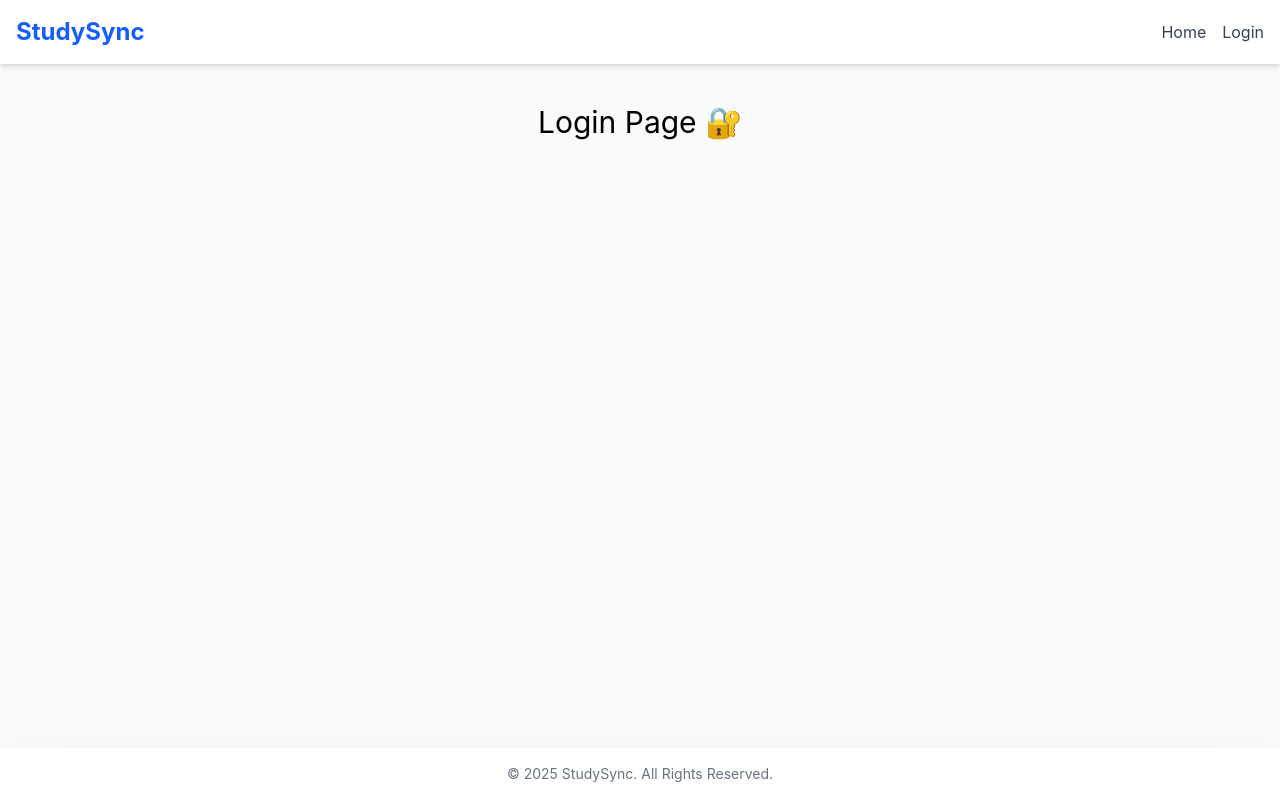
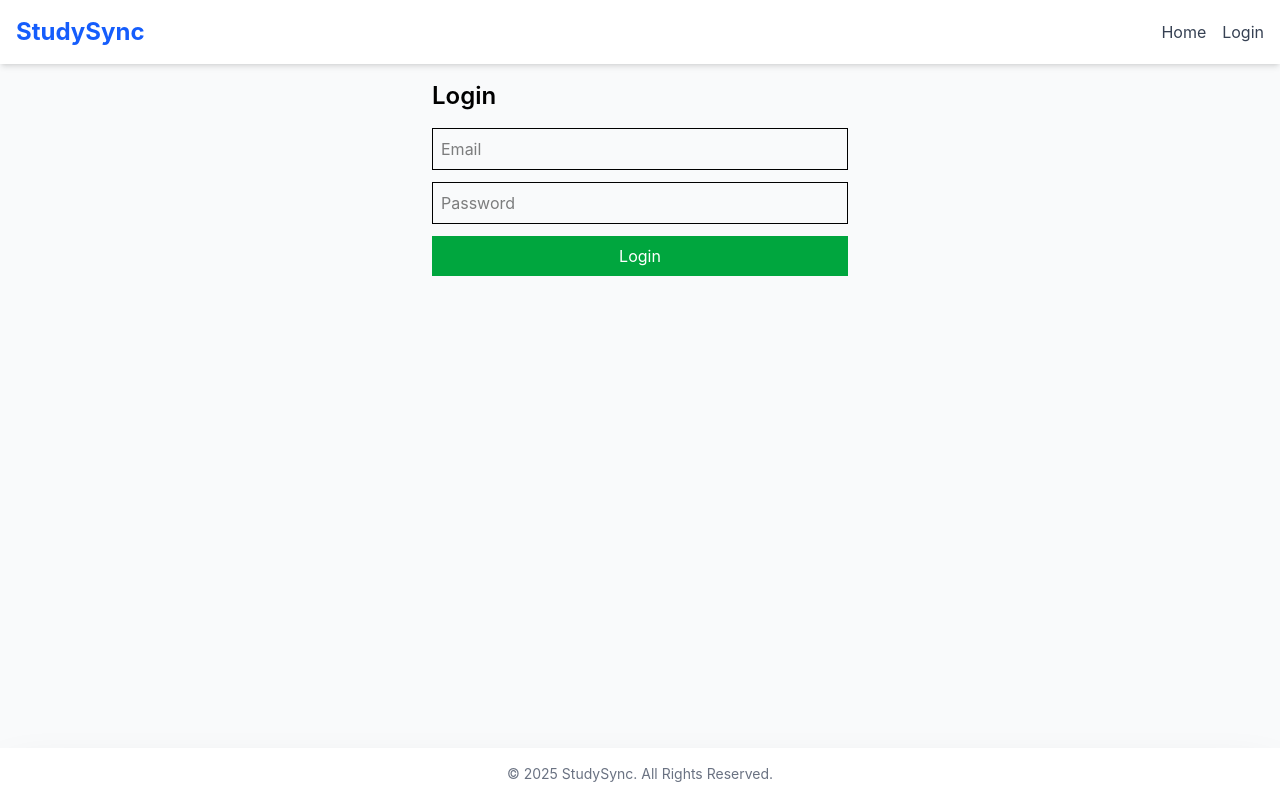
Before and after one commit to sangatrokaya/StudySync, a React (Vite) app in the folder studysync-client/: page /login in a window 1280 px wide. Built offline with nearby package versions, Linux system fonts and the light colour scheme.

Commit message:
login page created and connected to backend

```diff
--- a/studysync-client/src/pages/Loginpage.jsx
+++ b/studysync-client/src/pages/Loginpage.jsx
@@ -1,7 +1,67 @@
-import React from "react";
+import { useState } from "react";
+import axios from "axios";
+import { useNavigate } from "react-router-dom";
 
 const LoginPage = () => {
-  return <div className="p-10 text-center text-3xl">Login Page 🔐</div>;
+  const [formData, setFormData] = useState({
+    email: "",
+    password: "",
+  });
+
+  const [error, setError] = useState("");
+  const navigate = useNavigate();
+
+  const handleChange = async (e) => {
+    setFormData({ ...formData, [e.target.name]: e.target.value });
+  };
+
+  const handleSubmit = async (e) => {
+    e.preventDefault();
+    setError("");
+
+    try {
+      const res = await axios.post(
+        "http://localhost:3000/api/auth/login",
+        formData
+      );
+
+      // Save token and user to localStorage
+      localStorage.setItem("token", res.data.token);
+      localStorage.setItem("user", JSON.stringify(res.data.user));
+
+      navigate("/dashboard");
+    } catch (err) {
+      setError(err.response?.data?.message || "Login Failed!");
+    }
+  };
+
+  return (
+    <div className="max-w-md mx-auto p-4">
+      <h2 className="text-2xl font-semibold mb-4">Login</h2>
+      <form onSubmit={handleSubmit} className="space-y-3">
+        <input
+          type="email"
+          name="email"
+          placeholder="Email"
+          onChange={handleChange}
+          className="w-full border p-2"
+          required
+        />
+        <input
+          type="password"
+          name="password"
+          placeholder="Password"
+          onChange={handleChange}
+          className="w-full border p-2"
+          required
+        />
+        <button type="submit" className="w-full bg-green-600 text-white py-2">
+          Login
+        </button>
+        {error && <p className="text-red-500">{error}</p>}
+      </form>
+    </div>
+  );
 };
 
 export default LoginPage;
```
